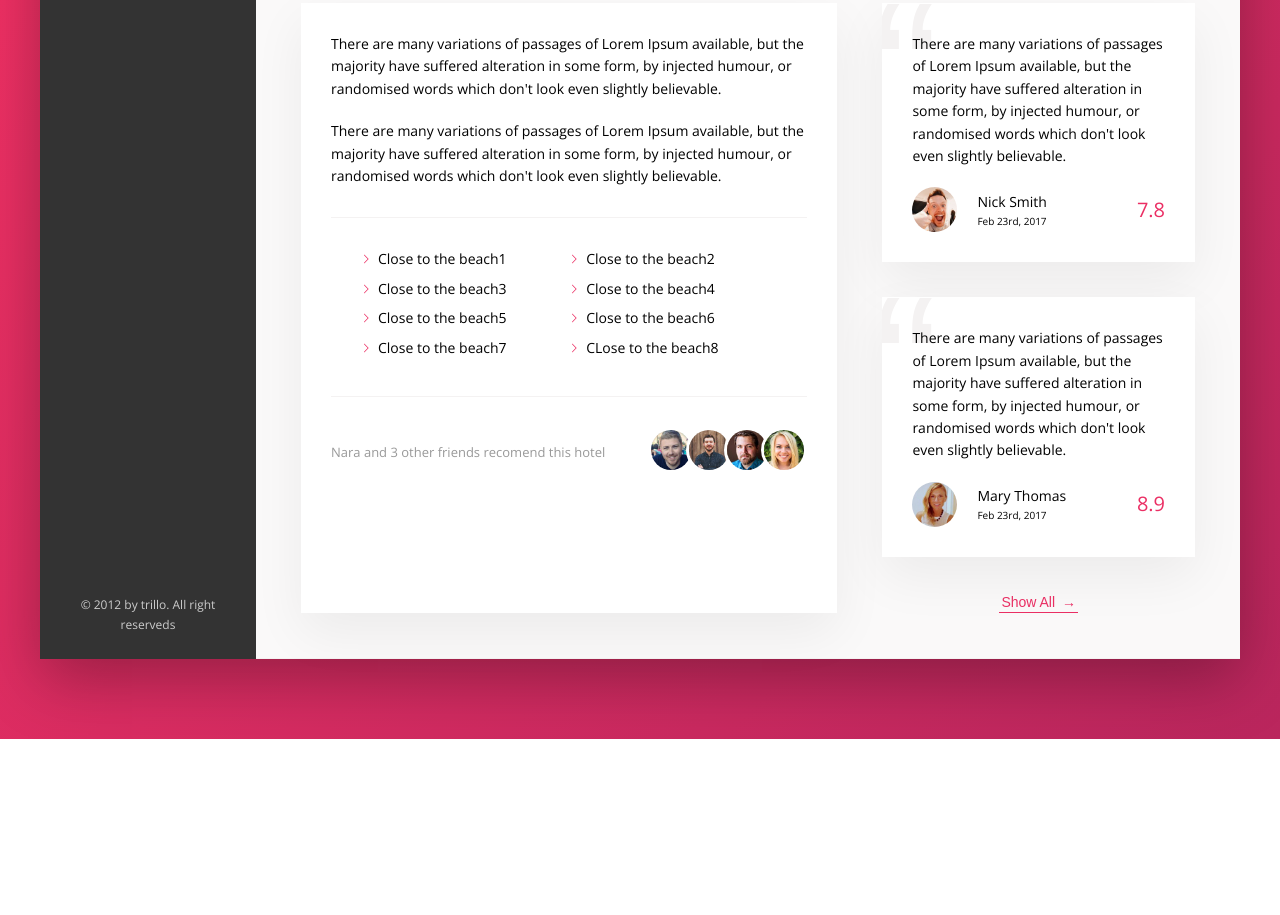
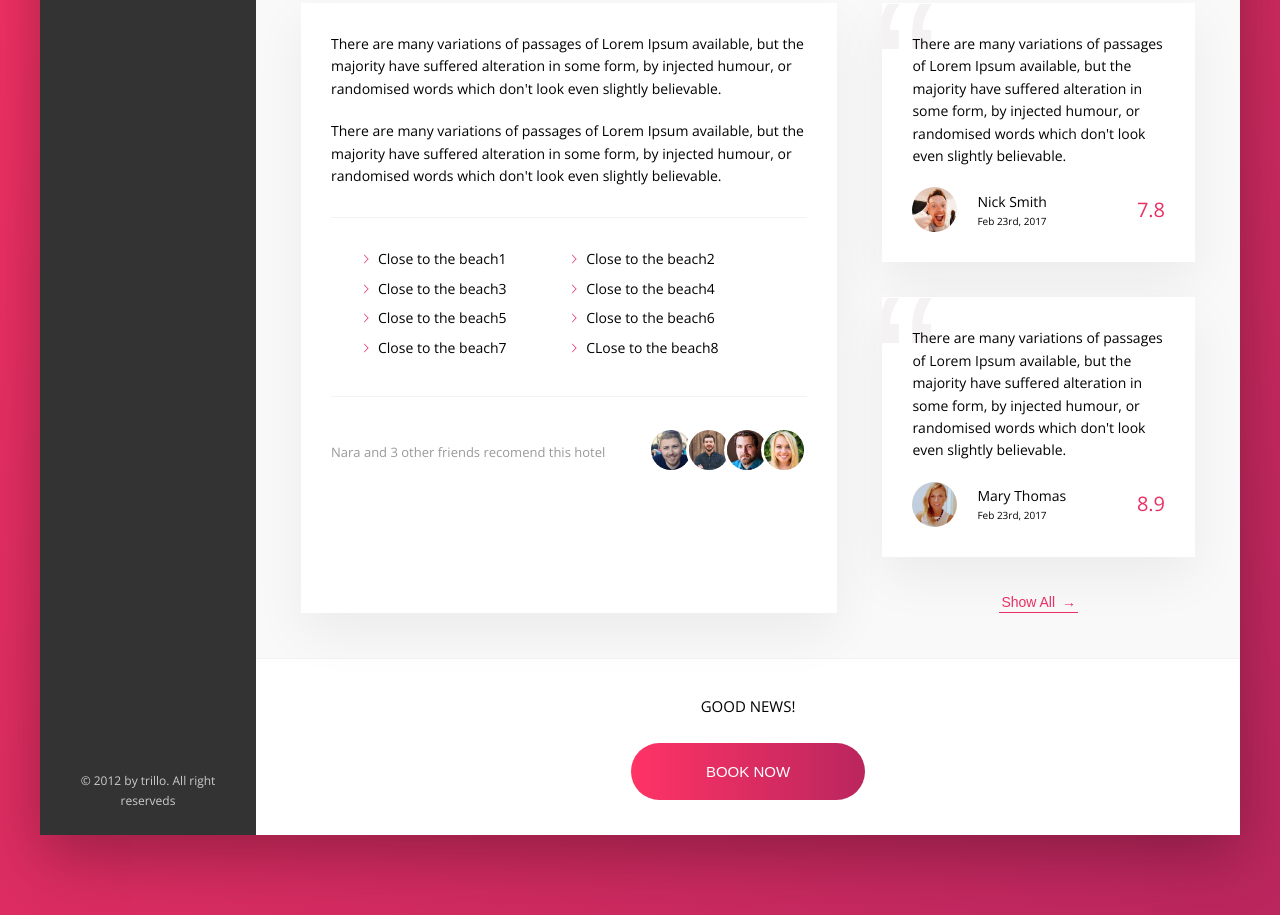
Before and after one commit to Learning-hands-on-repository/css_flex_project, a website: page index.html in a window 1280 px wide. Shown: the part 644-1559 px from the top of the page. Before the commit the page ends 1383 px from the top, so only its background shows below. Drawn offline with nearby package versions, Linux system fonts and the light colour scheme.

Commit message:
{cta} [Nara] :lipstick: style: cta button and animation

```diff
--- a/index.html
+++ b/index.html
@@ -236,6 +236,14 @@
               <button class="btn-inline">Show All <span>&rarr;</span></button>
             </div>
           </div>
+
+          <div class="cta">
+            <h2 class="cta__book-now">Good news!</h2>
+            <button class="btn">
+              <span class="btn__visible">Book now</span>
+              <span class="btn__invisible">4 room left</span>
+            </button>
+          </div>
         </main>
       </div>
     </div>
--- a/sass/_components.scss
+++ b/sass/_components.scss
@@ -423,3 +423,65 @@
     z-index: 1;
   }
 }
+
+//////////////////////////// Review
+.cta {
+  padding: 3.5rem 0;
+  text-align: center;
+
+  &__book-now {
+    font-size: 1.5rem;
+    font-weight: 300;
+    text-transform: uppercase;
+    margin-bottom: 2.5rem;
+  }
+}
+
+//////////////////////////// Call to action
+.btn {
+  font-size: 1.5rem;
+  font-weight: 300;
+  text-transform: uppercase;
+  border-radius: 100px;
+  border: none;
+  background-image: linear-gradient(
+    to right,
+    var(--color-primary-light),
+    var(--color-primary-dark)
+  );
+  color: #fff;
+  position: relative;
+  overflow: hidden;
+  cursor: pointer;
+
+  & > * {
+    display: inline-block;
+    height: 100%;
+    width: 100%;
+    transition: all 0.2s;
+  }
+
+  &__visible {
+    padding: 2rem 7.5rem;
+  }
+
+  &__invisible {
+    position: absolute;
+    padding: 2rem;
+
+    left: 0;
+    top: -100%;
+  }
+
+  &:hover &__visible {
+    transform: translateY(100%);
+  }
+
+  &:hover &__invisible {
+    top: 0%;
+  }
+
+  &:focus {
+    animation: pulsate 1s infinite;
+  }
+}
```
Also changed, not shown: css/style.css.
